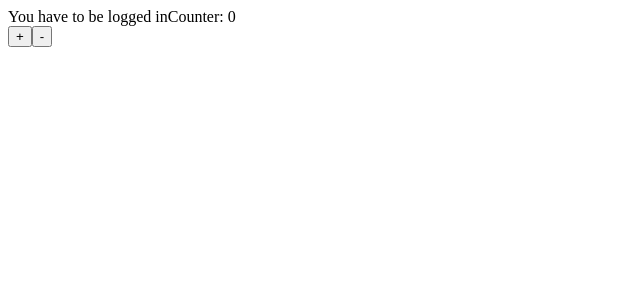
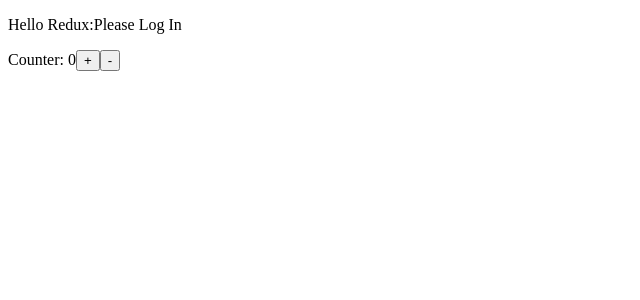
Before and after one commit to gingerwilliams/redux-apps, a React app: page / in a window 1280 px wide. Shown: the top 300 px of the page, without its empty margins (0-640 px from the left). Built offline with nearby package versions, Linux system fonts and the light colour scheme; the HTML template or start-up script is replaced by a standard one.

Commit message:
reformat UI

```diff
--- a/src/components/App.js
+++ b/src/components/App.js
@@ -12,9 +12,12 @@
 
     return (
         <div>
-            {isLoggedIn ? "Sensitive Information" : "You have to be logged in"}
-            Counter: {counter}
+            <p>
+                Hello Redux:
+                {isLoggedIn ? "Welcome" : "Please Log In"}
+            </p>
             <div>
+                Counter: {counter}
                 <button onClick={() => dispatch(increment())}>+</button>
                 <button onClick={() => dispatch(decrement())}>-</button>
             </div>
```
